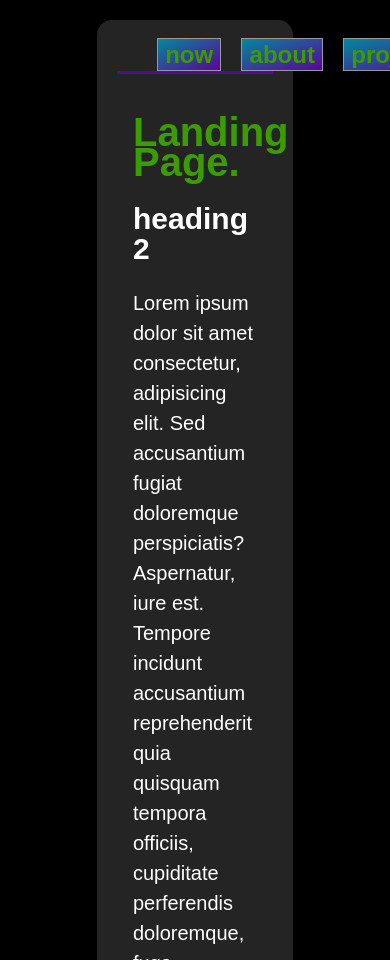
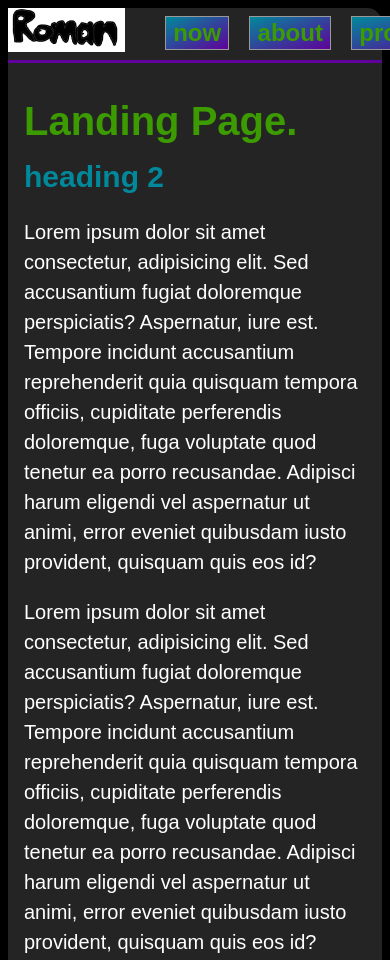
Before and after one commit to rwxroman/rwxroman.github.io, a plain HTML site: page index.html in a window 390 px wide. Shown: the top 960 px of the page. Drawn offline with Linux system fonts and the light colour scheme.

Commit message:
Added viewport break at 1200px, might need some more touches

```diff
--- a/style.css
+++ b/style.css
@@ -1,7 +1,6 @@
 body {
   background-color: #000000;
   padding: 0;
-  margin: 1em;
   font-size: 20px;
   line-height: 1.5em;
   font-family: sans-serif;
@@ -15,19 +14,51 @@ h1 {
   color: #3c9b01;
 }
 
+h2 {
+  color: #01899b;
+}
+
+@media (max-width: 1200px) {
   .page {
     background-color: #242424;
     border-radius: 15px;
-  max-width: 40vw;
+    width: 100%;
+    margin: 0;
+    padding: 0;
+    font-family: sans-serif;
+    line-height: 1.5em;
+    color: #ffffff;
+    display: block;
+  }
+
+  .logo-style {
+  width: 30vw;
+  align-items: baseline;
+  height: auto;
+  }
+}
+
+@media (min-width: 1201px) {
+  .page {
+    background-color: #242424;
+    border-radius: 15px;
+    width: 40vw;
     min-height: calc(100vh - 4em);
-  margin: 0 auto;
+    margin: 1em 30vw;
     padding: 1em;
     font-family: sans-serif;
     line-height: 1.5em;
-  background-color: #242424;
     color: #ffffff;
     display: flex;
     flex-direction: column;
+  }
+
+  .logo-style {
+  width: 30%;
+  min-width: 15vh;
+  align-items: baseline;
+  height: auto;
+  }
 }
 
 .header {
@@ -51,11 +82,6 @@ h1 {
   align-items: baseline;
 }
 
-.logo-style {
-  width: 30%;
-  align-items: baseline;
-  height: auto;
-}
 
 .navbar {
   display: flex;
```
Lines whose indentation alone changed are shown as unchanged.
